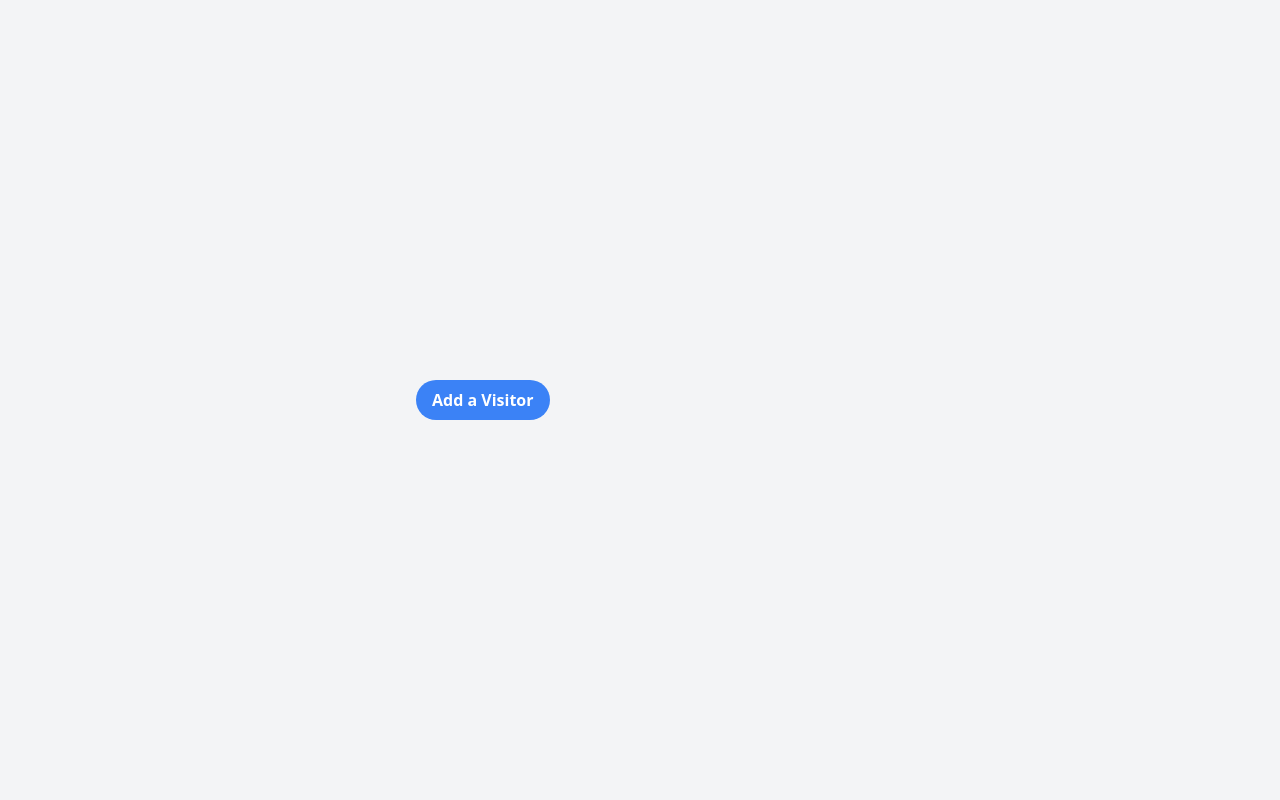
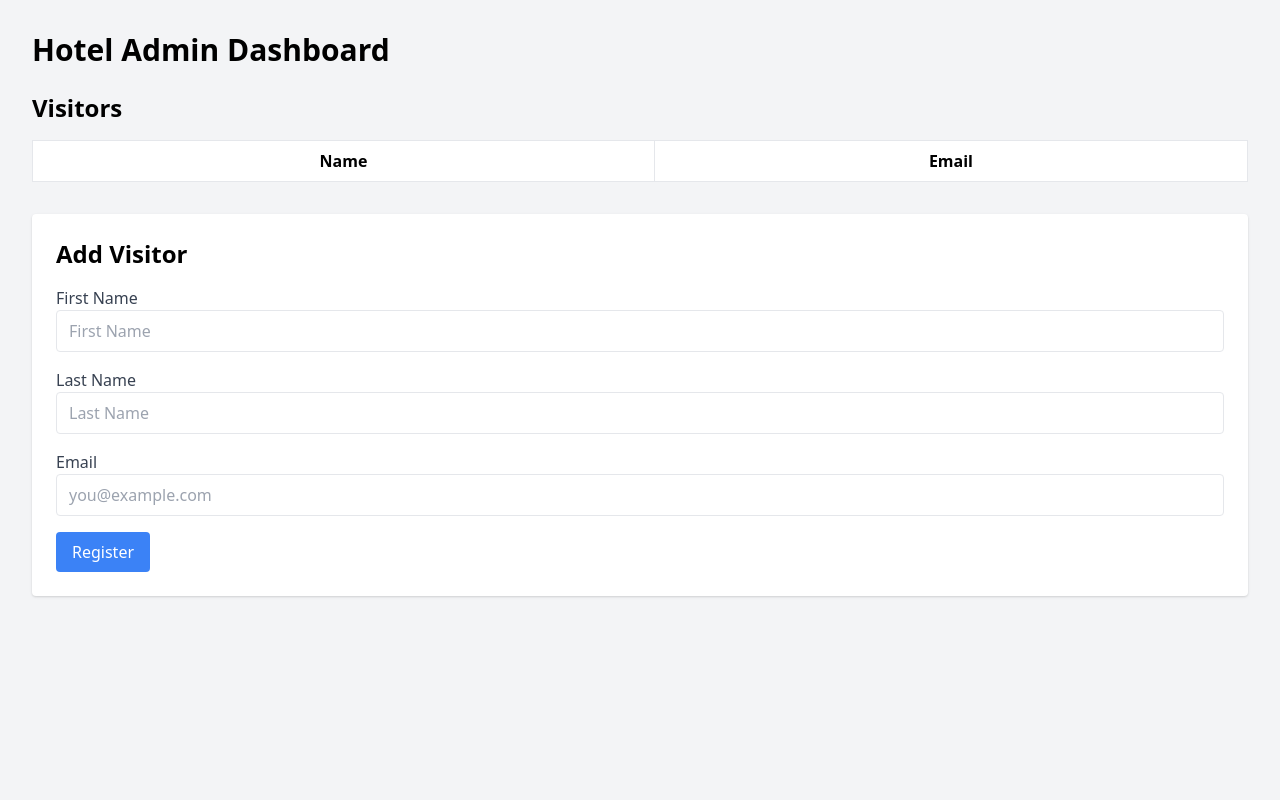
Before and after one commit to ArtemM4lysh/PZZ-StayInTouch, a Flask app: page /dashboard in a window 1280 px wide. Run offline with Flask 3, Linux system fonts and the light colour scheme; the visitor is signed in with stand-in values (Sample User, id 1); lists and menus that the app fills with data are empty; some libraries are stand-ins or nearby versions.

Commit message:
Add Dashboard HTML

```diff
--- a/app.py
+++ b/app.py
@@ -8,10 +8,10 @@ from dotenv import load_dotenv
 
 
 from extensions import db
-from forms import LoginForm, RegisterForm
+from forms import LoginForm, RegisterForm, AddVisitorForm
 from models import User
 
-load_dotenv()
+load_dotenv("./flask.env")
 
 app = Flask(__name__)
 app.config['SECRET_KEY'] = os.getenv("SECRET_KEY")
@@ -66,7 +66,8 @@ def register():
 @app.route('/dashboard')
 @login_required
 def dashboard():
-    return render_template("dashboard.html")
+    form = AddVisitorForm()
+    return render_template("dashboard.html", form=form)
 
 
 if __name__ == '__main__':
--- a/templates/dashboard.html
+++ b/templates/dashboard.html
@@ -1,17 +1,91 @@
 <!DOCTYPE html>
 <html lang="en">
 <head>
-  <meta charset="UTF-8">
-  <meta name="viewport" content="width=device-width, initial-scale=1">
-  <title>Login</title>
-  <!-- Tailwind CSS via CDN -->
-  <script src="https://cdn.tailwindcss.com"></script>
+    <meta charset="UTF-8">
+    <title>Admin Dashboard</title>
+    <!-- Tailwind CSS CDN -->
+    <link href="https://cdn.jsdelivr.net/npm/tailwindcss@2.2.19/dist/tailwind.min.css" rel="stylesheet">
 </head>
-<body class="bg-gray-100 flex items-center justify-center h-screen">
-    <div class="w-full max-w-md">
-        <button class="bg-blue-500 hover:bg-blue-600 text-white font-semibold py-2 px-4 rounded-full">
-            Add a Visitor
-        </button>
+<body class="bg-gray-100 p-8">
+    <div class="container mx-auto">
+        <h1 class="text-3xl font-bold mb-6">Hotel Admin Dashboard</h1>
+
+        <!-- Visitors Table -->
+        <div class="mb-8">
+            <h2 class="text-2xl font-semibold mb-4">Visitors</h2>
+            <table class="min-w-full bg-white border">
+                <thead>
+                    <tr>
+                        <th class="py-2 px-4 border">Name</th>
+                        <th class="py-2 px-4 border">Email</th>
+                    </tr>
+                </thead>
+                <tbody>
+                    {% for visitor in visitors %}
+                    <tr>
+                        <td class="py-2 px-4 border">{{ visitor.name }}</td>
+                        <td class="py-2 px-4 border">{{ visitor.email }}</td>
+                    </tr>
+                    {% endfor %}
+                </tbody>
+            </table>
+        </div>
+
+        <!-- Add Visitor Form -->
+        <div class="mb-8 bg-white p-6 rounded shadow">
+            <h2 class="text-2xl font-semibold mb-4">Add Visitor</h2>
+            <form method="POST" action="{{ url_for('dashboard') }}">
+                {{ form.hidden_tag() }}
+                <div class="mb-4">
+                    {{ form.first_name.label(class="block text-gray-700") }}
+                    {{ form.first_name(class="w-full border rounded py-2 px-3") }}
+                </div>
+                <div class="mb-4">
+                    {{ form.last_name.label(class="block text-gray-700") }}
+                    {{ form.last_name(class="w-full border rounded py-2 px-3") }}
+                </div>
+                <div class="mb-4">
+                    {{ form.email.label(class="block text-gray-700") }}
+                    {{ form.email(class="w-full border rounded py-2 px-3") }}
+                </div>
+                <div>
+                    {{ form.submit(class="bg-blue-500 text-white py-2 px-4 rounded") }}
+                </div>
+            </form>
+        </div>
+
+        {# Campaign Management Form
+        <div class="bg-white p-6 rounded shadow">
+            <h2 class="text-2xl font-semibold mb-4">Create Marketing Campaign</h2>
+            <form method="POST" action="{{ url_for('dashboard') }}">
+                {{ campaign_form.hidden_tag() }}
+                <div class="mb-4">
+                    {{ campaign_form.campaign_name.label(class="block text-gray-700") }}
+                    {{ campaign_form.campaign_name(class="w-full border rounded py-2 px-3") }}
+                </div>
+                <div class="mb-4">
+                    {{ campaign_form.description.label(class="block text-gray-700") }}
+                    {{ campaign_form.description(class="w-full border rounded py-2 px-3") }}
+                </div>
+                <div>
+                    {{ campaign_form.submit(class="bg-green-500 text-white py-2 px-4 rounded") }}
+                </div>
+            </form>
+        </div>
+        #}
+
+        {# Existing Campaigns List
+        <div class="mt-8">
+            <h2 class="text-2xl font-semibold mb-4">Existing Campaigns</h2>
+            <ul class="list-disc pl-5">
+                {% for campaign in campaigns %}
+                <li class="mb-2">
+                    <strong>{{ campaign.campaign_name }}</strong>: {{ campaign.description }}
+                </li>
+                {% endfor %}
+            </ul>
+        </div>
+        #}
     </div>
 </body>
 </html>
```
